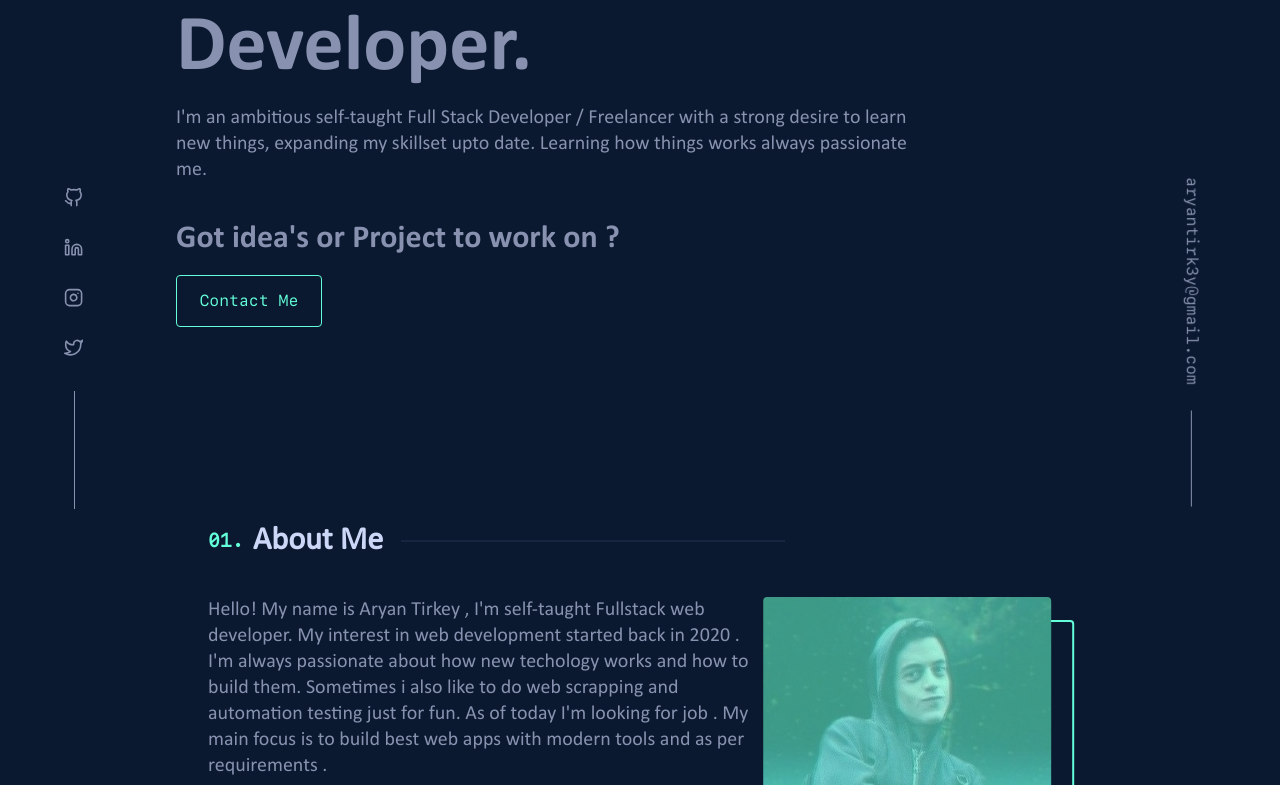
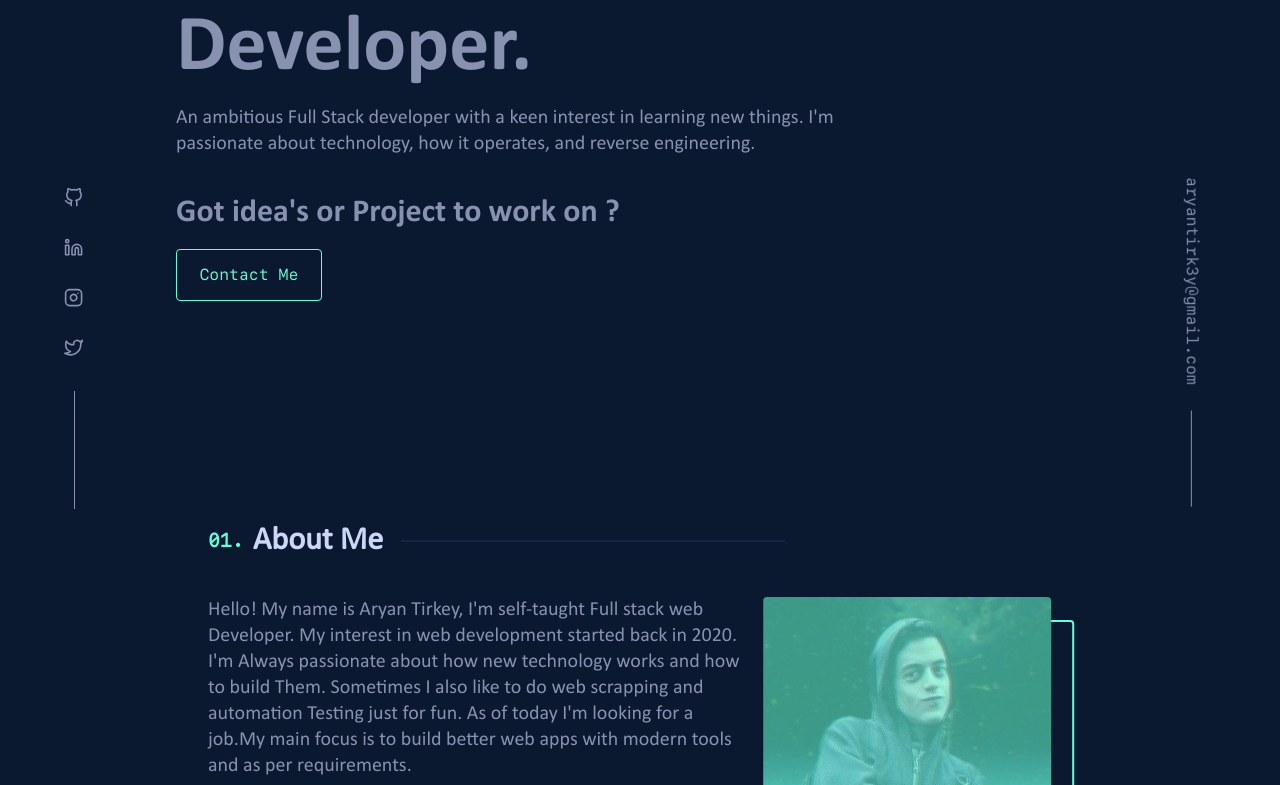
Before and after one commit to AryanTy20/my-portfolio, a React (Vite) app: page / in a window 1280 px wide. Shown: the part 315-1100 px from the top of the page. Built offline with nearby package versions, Linux system fonts and the light colour scheme.

Commit message:
refactor: about and info

```diff
--- a/src/components/AboutMe/index.tsx
+++ b/src/components/AboutMe/index.tsx
@@ -28,13 +28,13 @@ const AboutMe = () => {
       <article className="container">
         <div className="meta">
           <p>
-            Hello! My name is Aryan Tirkey , I'm self-taught Fullstack web
-            developer. My interest in web development started back in 2020 . I'm
-            always passionate about how new techology works and how to build
-            them. Sometimes i also like to do web scrapping and automation
-            testing just for fun. As of today I'm looking for job . My main
-            focus is to build best web apps with modern tools and as per
-            requirements .
+            Hello! My name is Aryan Tirkey, I'm self-taught Full stack web
+            Developer. My interest in web development started back in 2020. I'm
+            Always passionate about how new technology works and how to build
+            Them. Sometimes I also like to do web scrapping and automation
+            Testing just for fun. As of today I'm looking for a job.My main
+            focus is to build better web apps with modern tools and as per
+            requirements.
           </p>
           <h2>Here are few technologies i've been working with recently.</h2>
           <ul className="skills">
--- a/src/components/Hero/index.tsx
+++ b/src/components/Hero/index.tsx
@@ -50,9 +50,9 @@ const Hero = () => {
       <motion.h2 variants={items}>Aryan Tirkey.</motion.h2>
       <motion.h3 variants={items}>I'm Fullstack Web Developer.</motion.h3>
       <motion.p variants={items}>
-        I'm an ambitious self-taught Full Stack Developer / Freelancer with a
-        strong desire to learn new things, expanding my skillset upto date.
-        Learning how things works always passionate me.
+        An ambitious Full Stack developer with a keen interest in learning new
+        things. I'm passionate about technology, how it operates, and reverse
+        engineering.
       </motion.p>
       <motion.h4 variants={items}>Got idea's or Project to work on ?</motion.h4>
       <motion.a variants={items} href="mailto:aryantirk3y@gmail.com">
--- a/src/components/Works/index.tsx
+++ b/src/components/Works/index.tsx
@@ -165,7 +165,7 @@ const Works = () => {
                 Netflix clone is a <span>Fullstack</span> Project with featuring{" "}
                 <span>Authentication</span>,<span>File Upload</span>,
                 <span>Infinite Scroll</span>,<span>Lazy Loading</span>,
-                <span>Error Boundaries</span>. Backend is created using
+                <span>Error Boundaries</span>. Backend is created using{" "}
                 <span>NodeJS</span>,<span>Express</span>,<span>Mongodb</span>,
                 <span>Custom Error Handler</span>,<span>Joi</span>
               </p>
```
